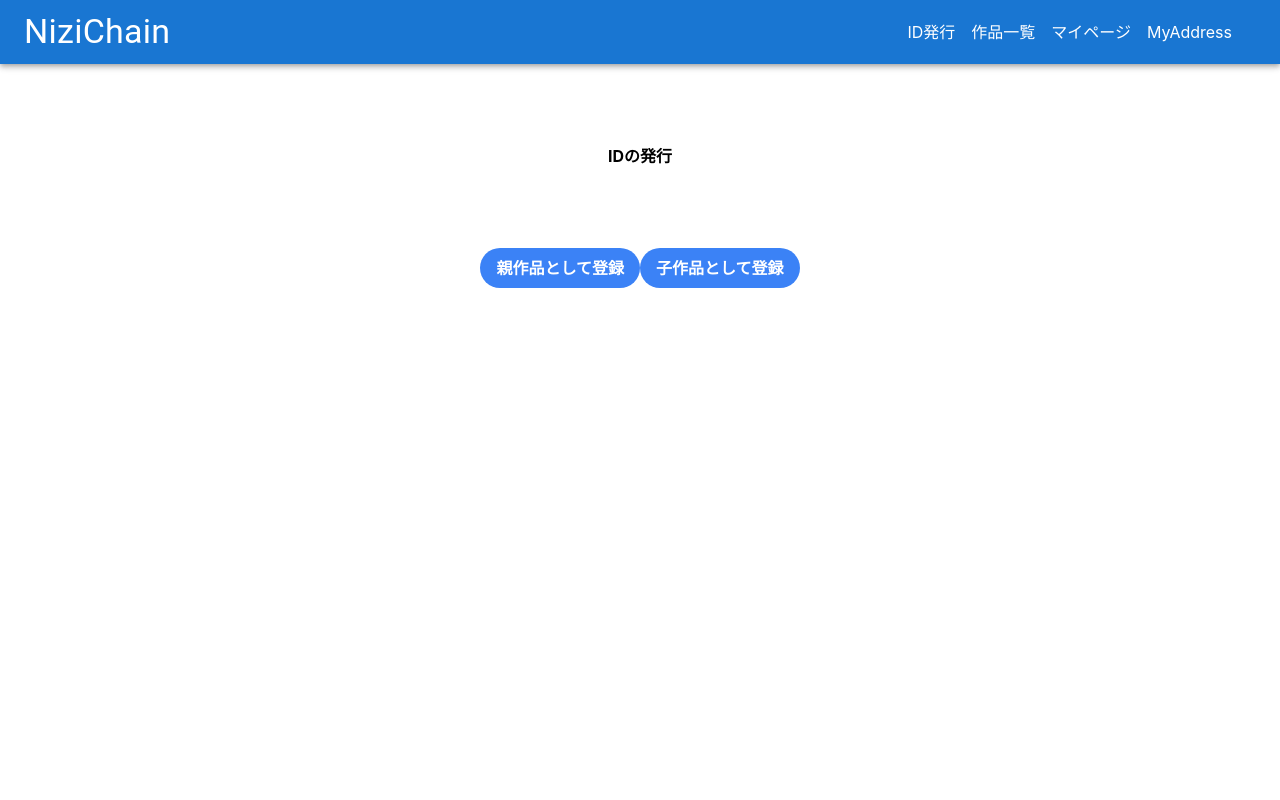
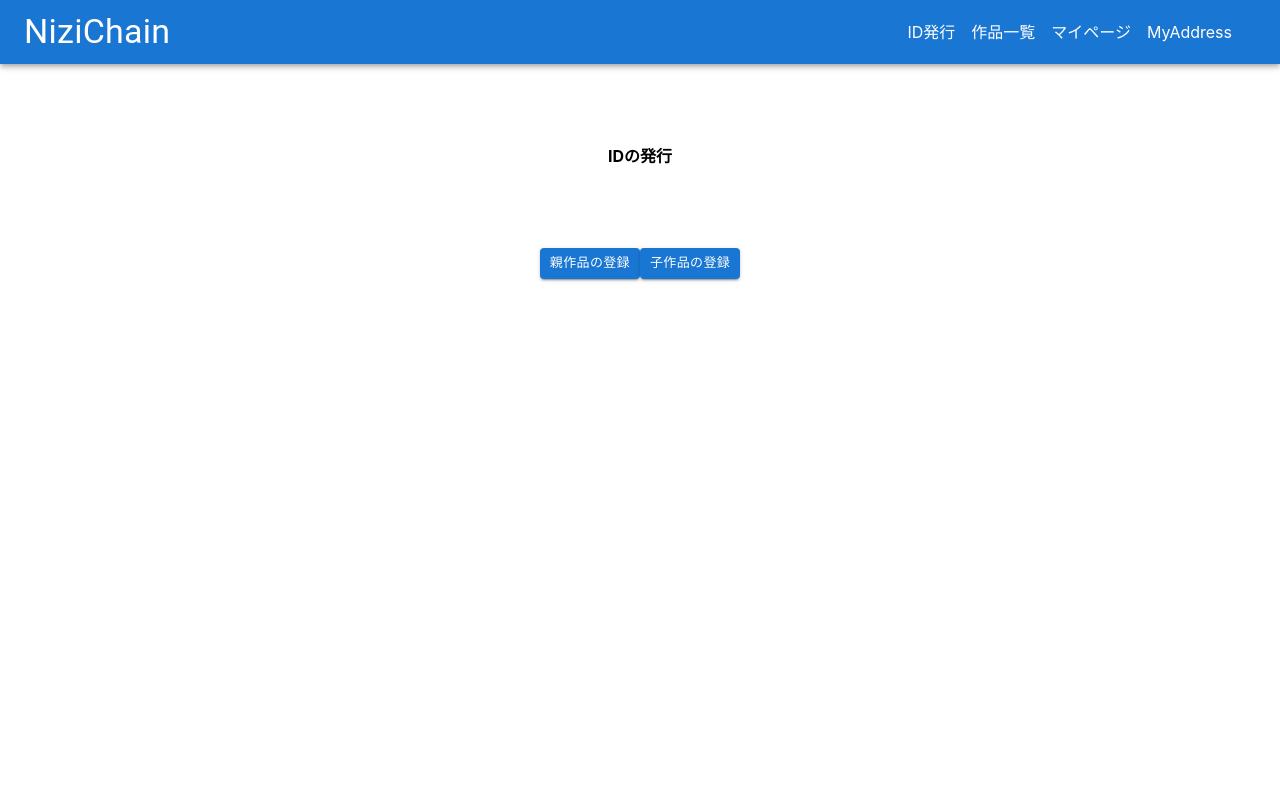
Before and after one commit to NiziChain/frontend, a Next.js app: page /id in a window 1280 px wide. Shown: the top 800 px of the page. Built offline with nearby package versions, Linux system fonts and the light colour scheme.

Commit message:
fix: UIの修正（ボタン、ページ）

```diff
--- a/src/pages/id/index.tsx
+++ b/src/pages/id/index.tsx
@@ -3,6 +3,7 @@ import { NextPage } from 'next'
 import { useRouter } from 'next/router'
 import Header from '@/components/base/Header'
 import Footer from '@/components/base/Footer'
+import { Button } from '@mui/material'
 
 
 const IdConfirmationPage: NextPage = () => {
@@ -21,18 +22,22 @@ const IdConfirmationPage: NextPage = () => {
       <div className='min-h-screen'>
         <h1 className='font-bold mt-20 text-center'>IDの発行</h1>
         <div className=' flex justify-center mt-20 text-center align-middle'>
-          <button
+          <Button
+            variant='contained'
+            size='small'
+            className='font-bold py-3 px-5 max-h-10 m-4 bg-slate-500'
             onClick={() => handleClick(true)}
-            className='bg-blue-500 hover:bg-blue-700 text-white font-bold py-2 px-4 rounded-full'
           >
-            親作品として登録
-          </button>
-          <button
+            親作品の登録
+          </Button>
+          <Button
+            variant='contained'
+            size='small'
+            className='font-bold py-3 px-5 max-h-10 m-4 bg-slate-500'
             onClick={() => handleClick(false)}
-            className='bg-blue-500 hover:bg-blue-700 text-white font-bold py-2 px-4 rounded-full'
           >
-            子作品として登録
-          </button>
+            子作品の登録
+          </Button>
         </div>
       </div>
       <Footer />
--- a/src/pages/id/originalSetting.tsx
+++ b/src/pages/id/originalSetting.tsx
@@ -7,7 +7,6 @@ import {
   Grid,
   Container,
   Box,
-  Typography,
   Button,
   CircularProgress
 } from '@mui/material'
@@ -98,12 +97,14 @@ const OriginalSetting: NextPage = () => {
               onChange={inputRoyalty}
               helperText={isRoyaltyError ? 'ロイヤリティを数値で入力してください。' : ''}
             />
-            <button
+            <Button
               type="submit"
-              className='bg-blue-500 hover:bg-blue-700 text-white font-bold py-2 px-4 rounded-full'
+              variant='contained'
+              size='small'
+              className='font-bold max-h-10 mt-4 bg-slate-500'
             >
               ID発行
-            </button>
+            </Button>
           </Stack>
         </Grid>
       </Container>
--- a/src/pages/id/secondarySetting.tsx
+++ b/src/pages/id/secondarySetting.tsx
@@ -7,7 +7,6 @@ import {
   Grid,
   Container,
   Box,
-  Typography,
   Button,
   CircularProgress
 } from '@mui/material'
@@ -100,12 +99,14 @@ const SecondarySetting: NextPage = () => {
               onChange={inputParentTitle}
               helperText={isParentTitleError ? '親作品のタイトルを入力してください。' : ''}
             />
-            <button
+            <Button
               type="submit"
-              className='bg-blue-500 hover:bg-blue-700 text-white font-bold py-2 px-4 rounded-full'
+              variant='contained'
+              size='small'
+              className='font-bold max-h-10 mt-4 bg-slate-500'
             >
               ID発行
-            </button>
+            </Button>
           </Stack>
         </Grid>
       </Container>
--- a/src/pages/register/index.tsx
+++ b/src/pages/register/index.tsx
@@ -2,6 +2,7 @@ import Header from '@/components/base/Header'
 import Footer from '@/components/base/Footer'
 import { NextPage } from 'next'
 import { useState } from 'react'
+import { Button } from '@mui/material'
 
 import { Controller, useForm } from 'react-hook-form'
 
@@ -34,7 +35,7 @@ const RegisterPage: NextPage = () => {
   return (
     <>
       <Header />
-      <div className=' flex justify-center mt-20 text-center align-middle'>
+      <div className=' flex justify-center mt-20 text-center align-middle min-h-screen'>
         <form
           className='flex flex-col justify-center items-center w-[300px]'
           onSubmit={handleSubmit(onSubmit)}
@@ -93,12 +94,14 @@ const RegisterPage: NextPage = () => {
               className=' border-slate-300 rounded-md py-2 pl-9 pr-3 shadow-sm sm:text-sm'
             />
           </div>
-          <button
-            type='submit'
-            className='bg-blue-500 hover:bg-blue-700 text-white font-bold py-2 px-4 rounded-full'
+          <Button
+            type="submit"
+            variant='contained'
+            size='small'
+            className='font-bold max-h-10 mt-4 bg-slate-500'
           >
             登録
-          </button>
+          </Button>
         </form>
       </div>
       <Footer />
```
